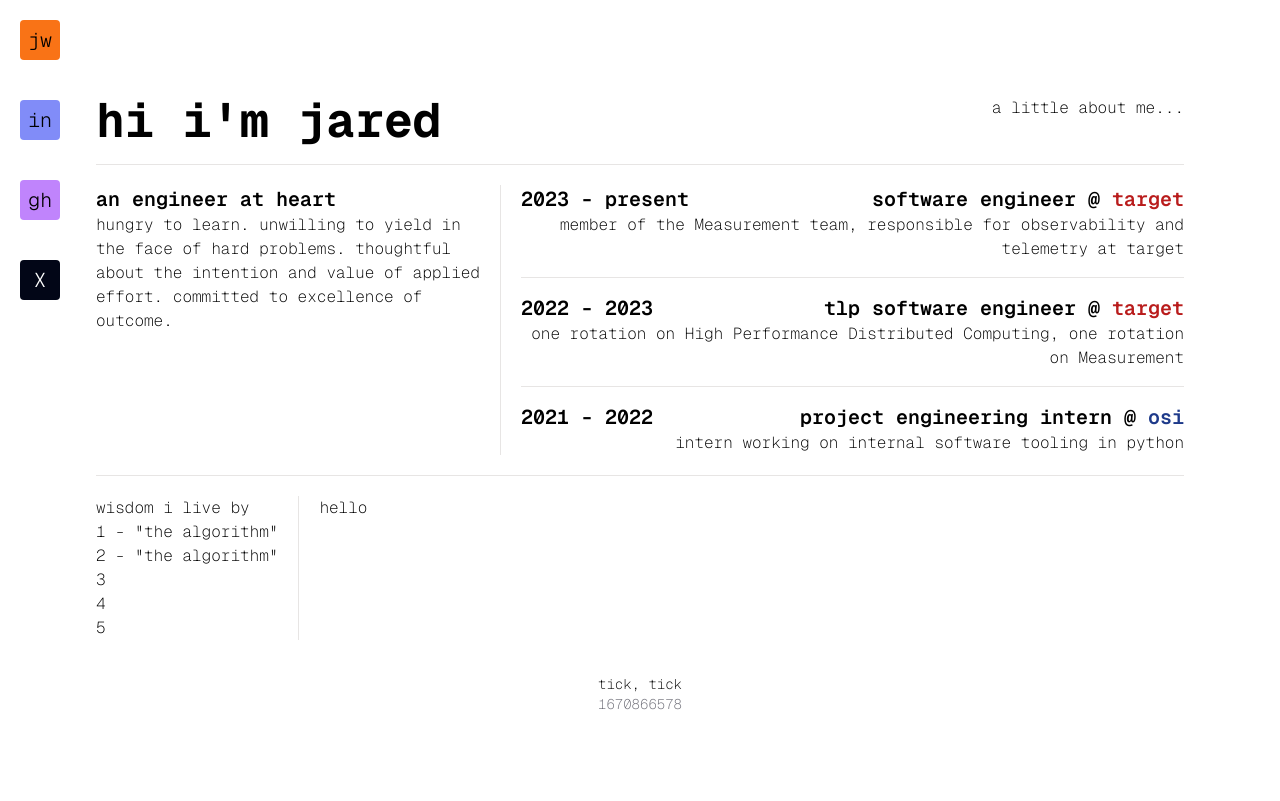
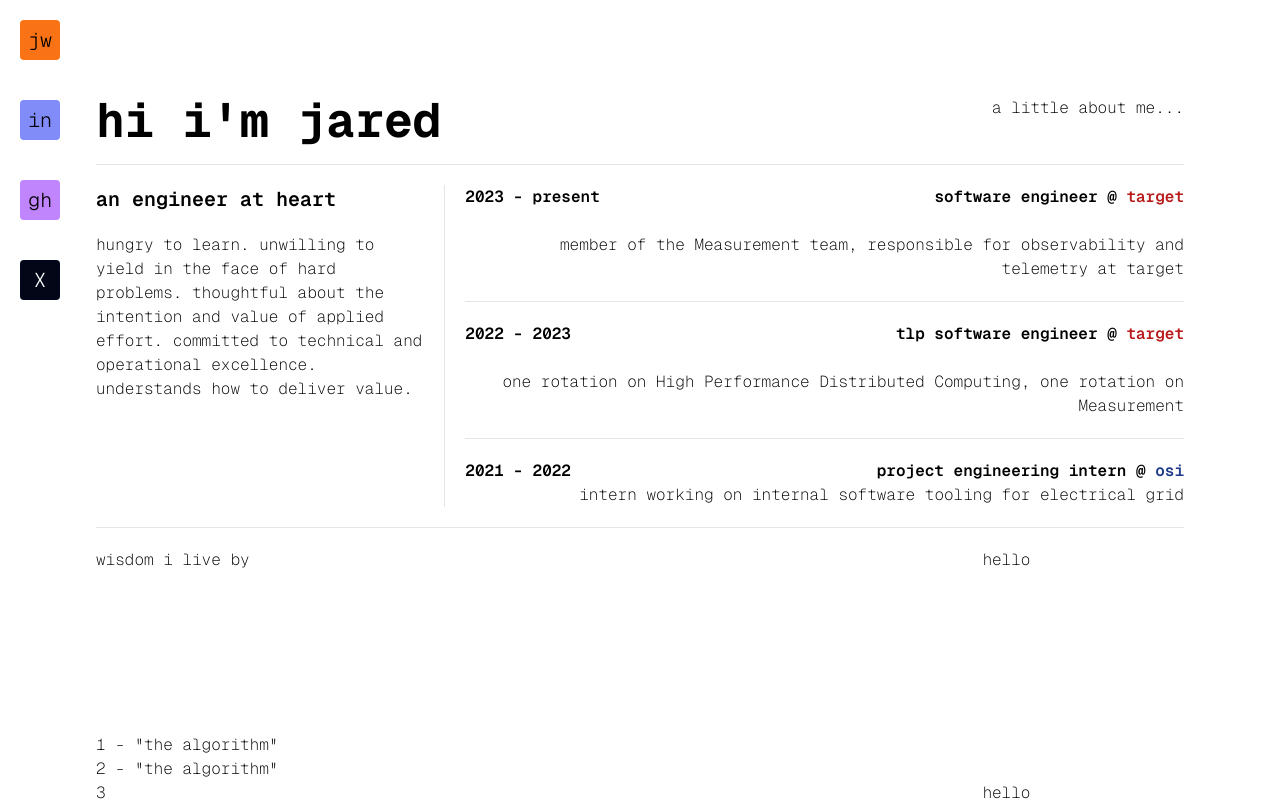
Before and after one commit to jwafle/jnj, a Next.js app: page / in a window 1280 px wide. Shown: the top 801 px of the page. Built offline with nearby package versions, Linux system fonts and the light colour scheme.

Commit message:
swap to grids

```diff
--- a/next.config.mjs
+++ b/next.config.mjs
@@ -6,9 +6,7 @@ import remarkBreaks from 'remark-breaks';
 /** @type {import('next').NextConfig} */
 const nextConfig = {
   pageExtensions: ['js', 'jsx', 'mdx', 'ts', 'tsx'],
-  output: 'export',
   images: {
-    unoptimized: true
   },
   trailingSlash: true,
 };
--- a/src/app/page.tsx
+++ b/src/app/page.tsx
@@ -1,75 +1,76 @@
 import { Separator } from "@/components/ui/separator";
 import LifespanTimer from "@/components/lifespan-timer";
+import { SkeletonImage } from "@/components/skeleton-image";
 
 export default function Home() {
   return (
-    <main className="flex min-h-screen flex-col items-center justify-between p-24">
-      <div className="space-y-5">
-        <div className="flex justify-between">
+    <main className="flex flex-col min-h-screen p-24 justify-between">
+      <div className="flex flex-col gap-5">
+        <div className="grid grid-cols-2 gap-5">
           <div className="font-bold text-5xl">
             <div>{"hi i'm jared"}</div>
           </div>
-          <div>a little about me...</div>
+          <div className="text-right">a little about me...</div>
         </div>
         <Separator />
-        <div className="flex space-x-5">
-          <div className="flex flex-row max-w-96 space-x-5">
-            <div className="flex flex-col">
+        <div className="grid grid-cols-3 gap-5">
+          <div className="grid grid-flow-row gap-5">
+            <div className="flex flex-row gap-5">
+              <div className="flex flex-col gap-5">
                 <h1 className="text-xl font-semibold">an engineer at heart</h1>
                 <div>
                   hungry to learn. unwilling to yield in the face of hard
                   problems. thoughtful about the intention and value of applied
-                effort. committed to excellence of outcome.
+                  effort. committed to technical and operational excellence. understands how to deliver value.
                 </div>
               </div>
-          </div>
-          <div>
               <Separator orientation="vertical" />
             </div>
-          <div className="flex flex-col space-y-4 max-w-5xl">
-            <div className="text-right">
-              <div className="flex flex-row text-xl font-semibold justify-between space-x-10">
-                <span className="">2023 - present</span>
-                <h1 className="whitespace-nowrap">
+          </div>
+          <div className="grid col-span-2 grid-flow-row gap-5">
+            <div className="grid grid-rows-2">
+              <div className="grid grid-cols-2 font-semibold">
+                <span>2023 - present</span>
+                <h1 className="whitespace-nowrap text-right">
                   software engineer @{" "}
                   <a href="https://www.target.com/"><span className="text-red-700">target</span></a>
                 </h1>
               </div>
-              <div>
+              <div className="text-right">
                 member of the Measurement team, responsible for observability
                 and telemetry at target
               </div>
             </div>
             <Separator />
-            <div className="text-right">
-              <div className="flex flex-row text-xl font-semibold justify-between space-x-10">
-                <span className="">2022 - 2023</span>
-                <h1 className="whitespace-nowrap">
+            <div className="grid grid-rows-2">
+              <div className="grid grid-cols-2 font-semibold">
+                <span>2022 - 2023</span>
+                <h1 className="whitespace-nowrap text-right">
                   tlp software engineer @{" "}
                   <a href="https://www.target.com/"><span className="text-red-700">target</span></a>
                 </h1>
               </div>
-              <div>
+              <div className="text-right">
                 one rotation on High Performance Distributed Computing, one
                 rotation on Measurement
               </div>
             </div>
             <Separator />
-            <div className="text-right">
-              <div className="flex flex-row text-xl font-semibold justify-between space-x-10">
-                <span className="">2021 - 2022</span>
-                <h1 className="whitespace-nowrap">
+            <div className="grid grid-rows-2">
+              <div className="grid grid-cols-2 font-semibold">
+                <span>2021 - 2022</span>
+                <h1 className="whitespace-nowrap text-right">
                   project engineering intern @{" "}
                   <a href="https://www.osii.com/"><span className="text-blue-900">osi</span></a>
                 </h1>
               </div>
-              <div>intern working on internal software tooling in python</div>
+              <div className="text-right">intern working on internal software tooling for electrical grid</div>
             </div>
           </div>
         </div>
         <Separator />
-        <div className="flex flex-row space-x-5">
-          <div>
+        <div className="grid grid-cols-5 gap-5">
+          <div className="grid">
             <p>wisdom i live by</p>
             <ul>
               <li className="hover:font-bold">{`1 - "the algorithm"`}</li>
@@ -79,14 +80,17 @@ export default function Home() {
               <li className="hover:font-bold">5</li>
             </ul>
           </div>
-          <div>
-            <Separator orientation="vertical" />
+          <div className="col-span-3">
+            <SkeletonImage src="/small_cover.jpeg" alt="personal cover photo" width={700} height={466} />
           </div>
+          <div className="grid grid-flow-row">
+            <div>hello</div>
             <div>hello</div>
           </div>
         </div>
+      </div>
 
-      <div className="flex h-5 items-center space-x-4 text-sm">
+      <div className="flex flex-col items-center text-sm">
         <LifespanTimer />
       </div>
     </main>
--- /dev/null
+++ b/src/components/skeleton-image.tsx
@@ -0,0 +1,40 @@
+"use client";
+import Image from "next/image";
+import { useState } from "react";
+import { Skeleton } from "@/components/ui/skeleton";
+
+// Define the props interface with optional width and height
+interface SkeletonImageProps {
+  src: string;
+  alt: string;
+  width: number;
+  height: number;
+  [key: string]: any; // This allows for any other additional props
+}
+
+export const SkeletonImage: React.FC<SkeletonImageProps> = ({ src, alt, ...props}) => {
+  const [reveal, setReveal] = useState(false);
+  const visibility = reveal ? "visible" : "hidden";
+  const loader = reveal ? "hidden" : "inline-block";
+
+  return (
+    <div
+      style={{
+        width: `${props.width}px`,
+        height: `${props.height}px`,
+        position: "relative",
+      }}
+    >
+      <Image
+        className="rounded-md"
+        src={src}
+        alt={alt}
+        fill
+        style={{ ...props.style, visibility }}
+        onError={() => setReveal(true)}
+        onLoadingComplete={() => setReveal(true)}
+      />
+      <Skeleton className={`w-[${props.width}px] h-[${props.height}px] ${loader} bg-zinc-100`}/>
+    </div>
+  );
+};
--- /dev/null
+++ b/src/components/ui/skeleton.tsx
@@ -0,0 +1,15 @@
+import { cn } from "@/lib/utils"
+
+function Skeleton({
+  className,
+  ...props
+}: React.HTMLAttributes<HTMLDivElement>) {
+  return (
+    <div
+      className={cn("animate-pulse rounded-md bg-muted", className)}
+      {...props}
+    />
+  )
+}
+
+export { Skeleton }
```
Also changed, not shown: public/small_cover.jpeg (added). Lines whose indentation alone changed are shown as unchanged.
